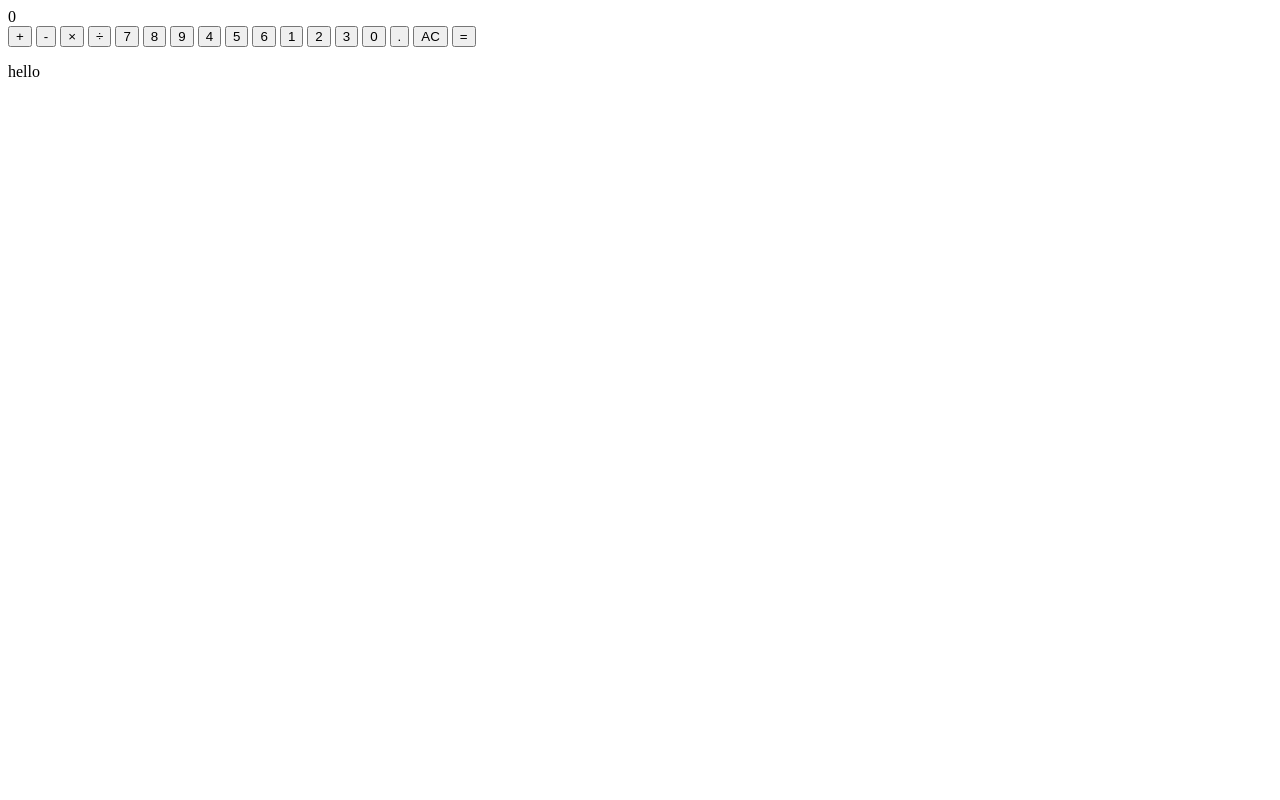
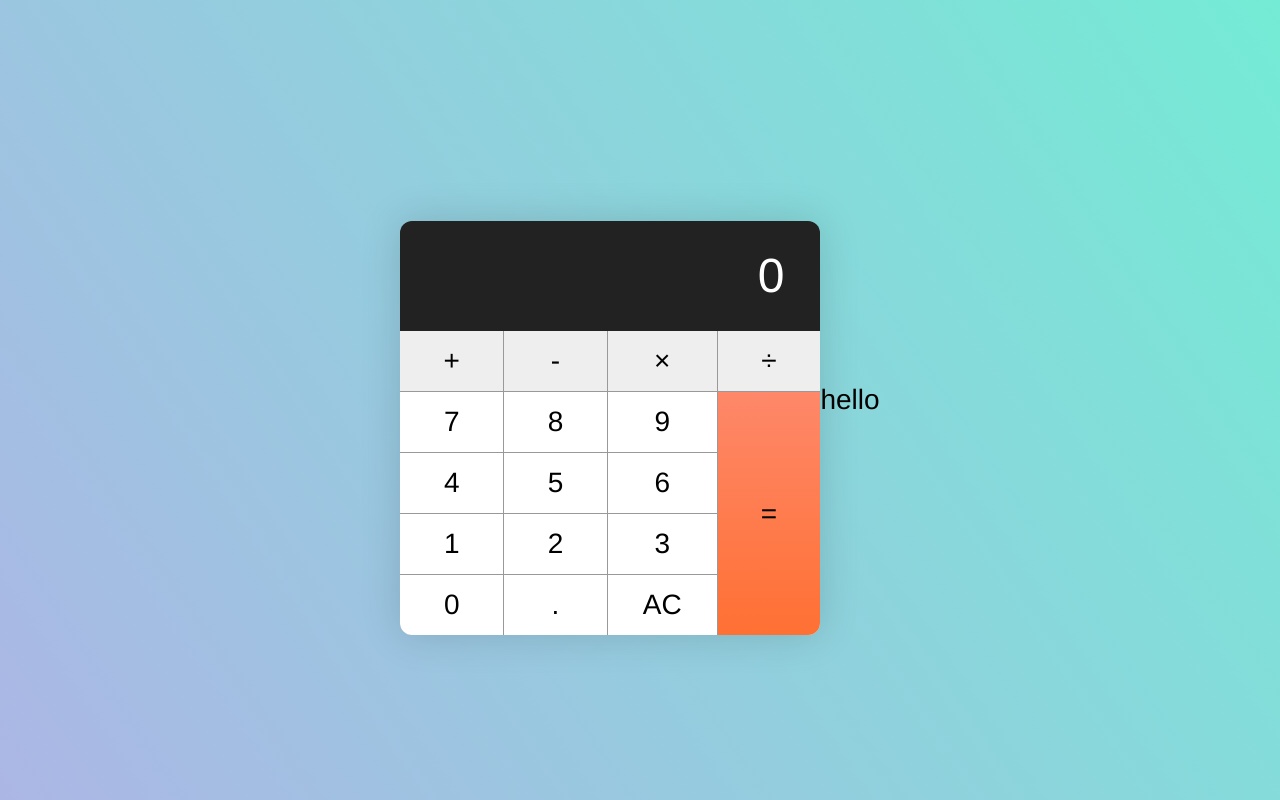
Before and after one commit to SZcsprojects/Calculator, a plain HTML site: page index.html in a window 1280 px wide. Drawn offline with Linux system fonts and the light colour scheme.

Commit message:
Update index.html

```diff
--- a/index.html
+++ b/index.html
@@ -1,6 +1,6 @@
 <head>
     <meta charset="utf-8">
-    <!--<link href="cssc.css" rel="stylesheet"> -->
+    <link href="cssc.css" rel="stylesheet">
 </head>
 <body>
     <div class="container">
```
